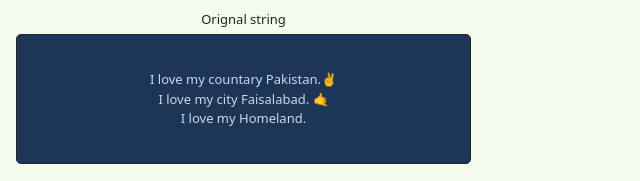
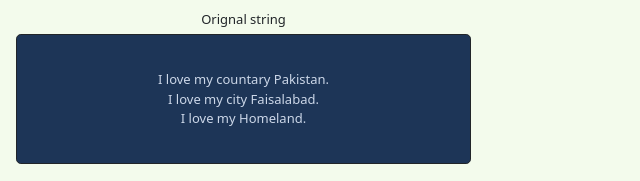
Before and after one commit to Expertinwebnew07/capter20-25, a plain HTML site: page index.html in a window 1280 px wide. Shown: the part 139-320 px from the top of the page, 634-1274 px from the left. Drawn offline with nearby package versions, Linux system fonts and the light colour scheme.

Commit message:
Change it

```diff
--- a/index.html
+++ b/index.html
@@ -89,8 +89,8 @@
           <div class="" id="inputcon">
             <div class=" box border border-dark  rounded citytext d-flex align-items-center justify-content-center">
               <div id="cities">
-                <div class="cities">I love my countary Pakistan.&#x270C;</div>
-                <div class="cities">I love my city Faisalabad. &#x1F919;</div>
+                <div class="cities">I love my countary Pakistan.</div>
+                <div class="cities">I love my city Faisalabad.</div>
                 <div class="cities">I love my Homeland.</div>
               </div>
             </div>
--- a/script.js
+++ b/script.js
@@ -1,5 +1,5 @@
  let buttons=document.querySelectorAll("#do-it");
- let city=document.querySelector("#cities").innerText ;
+ let city=document.querySelector("#cities").innerText+"\u{270C}" ;
  let blanck=document.querySelector(".blanck");
  let cities=["Faisalabad","Lahore","Karachi","Islamabad","Kashmir"]
 //  console.log(cities)
```
